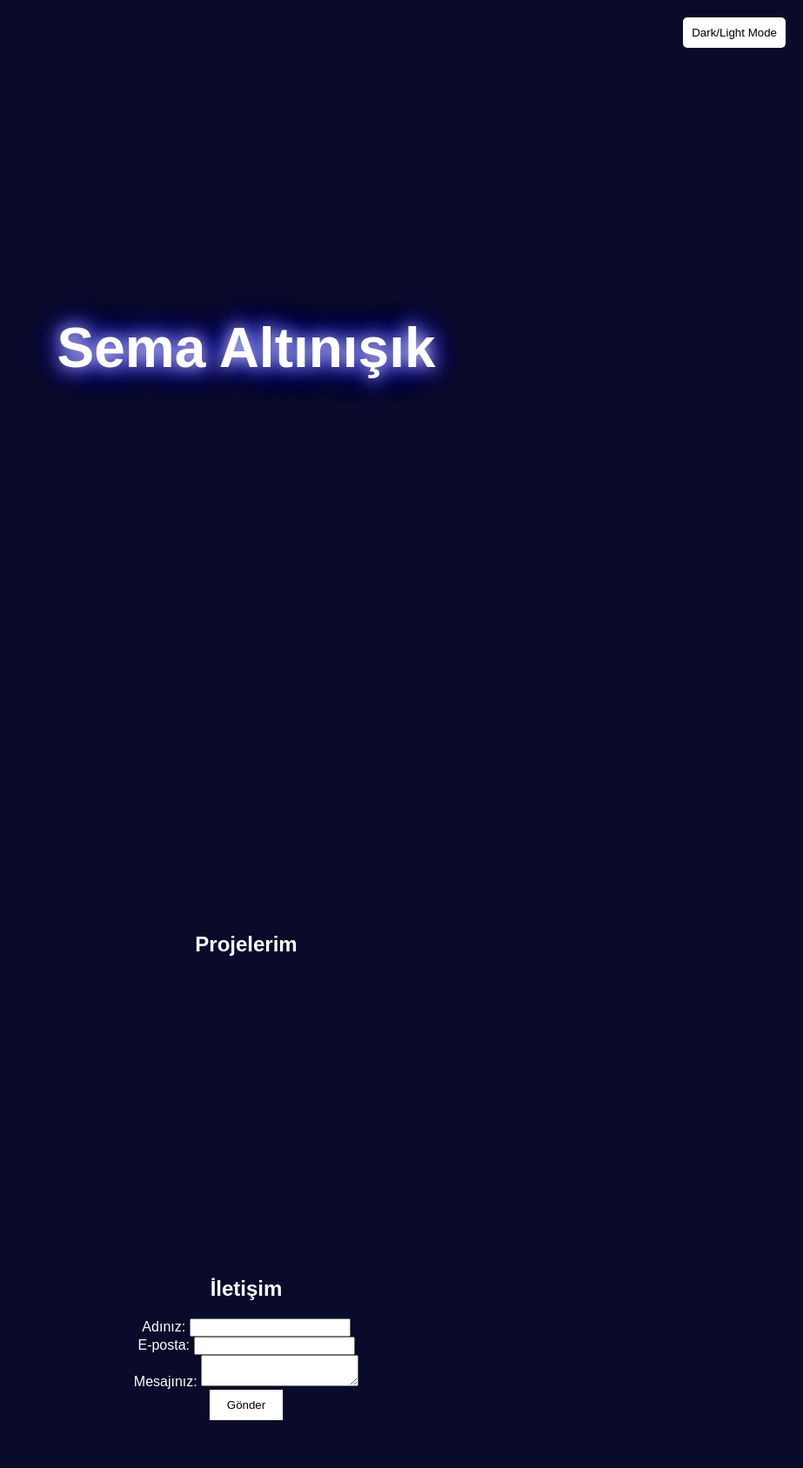
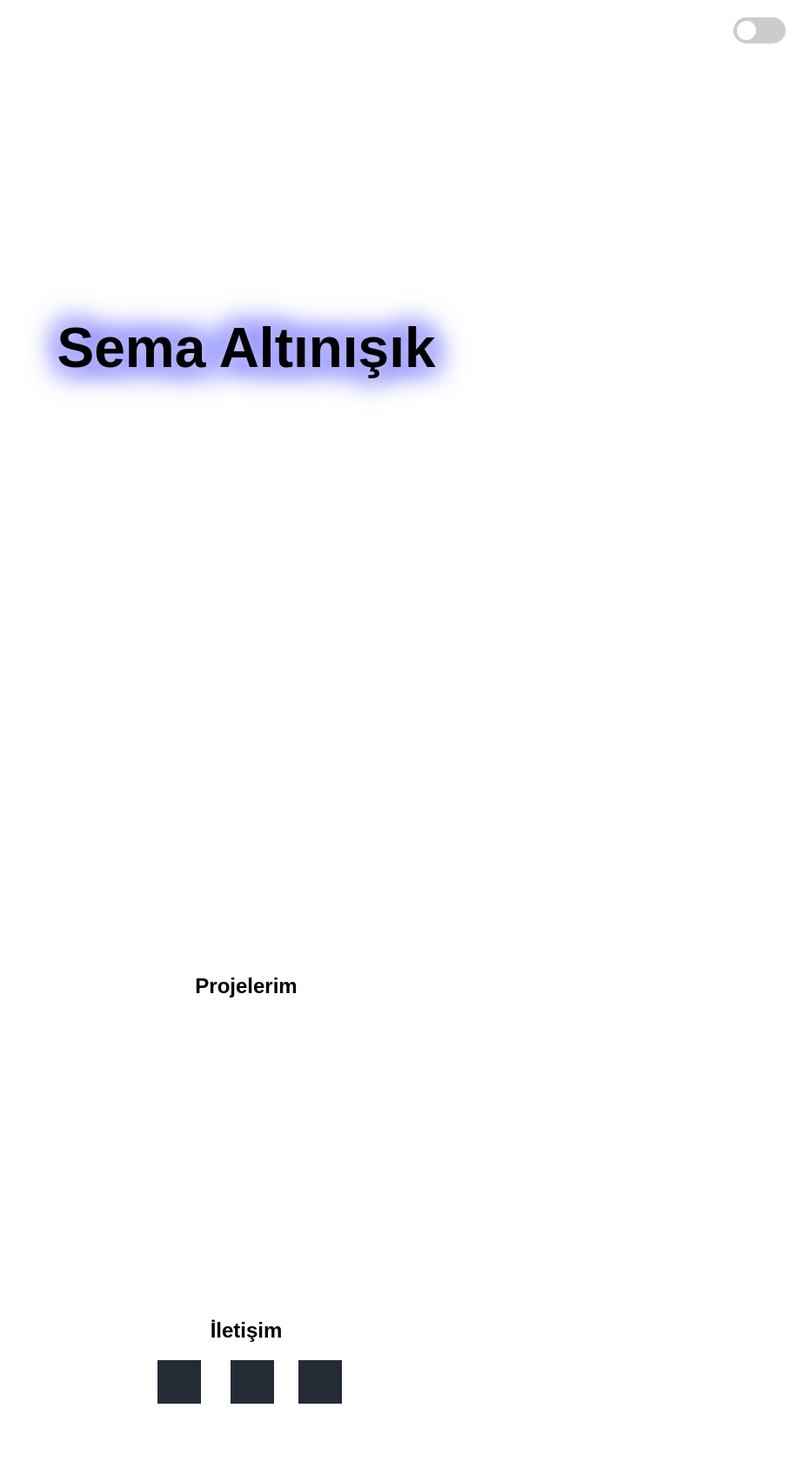
Before and after one commit to altnsksema/altnsksema.github.io, a plain HTML site: page index.html in a window 1280 px wide. Shown: the whole page at 87% size, without its empty margins (357-1280 px from the left). Drawn offline with nearby package versions, Linux system fonts and the light colour scheme; grey boxes are pictures that could not be loaded.

Commit message:
Update index.html

```diff
--- a/index.html
+++ b/index.html
@@ -12,8 +12,8 @@
         body {
             margin: 0;
             font-family: Arial, sans-serif;
-            background-color: #0a0a2a;
-            color: white;
+            background-color: #ffffff; /* Light mode arka planı beyaz */
+            color: #000000; /* Siyah yazı */
             overflow-x: hidden;
             transition: background 0.5s, color 0.5s;
         }
@@ -69,27 +69,96 @@
             position: fixed;
             top: 20px;
             right: 20px;
-            background: #fff;
-            color: black;
-            padding: 10px;
-            border-radius: 5px;
+            background: none;
+            border: none;
             cursor: pointer;
         }
+        .theme-switch {
+            position: relative;
+            display: inline-block;
+            width: 60px;
+            height: 30px;
+        }
+        .theme-switch input {
+            opacity: 0;
+            width: 0;
+            height: 0;
+        }
+        .theme-switch .slider {
+            position: absolute;
+            cursor: pointer;
+            top: 0;
+            left: 0;
+            right: 0;
+            bottom: 0;
+            background-color: #ccc;
+            transition: .4s;
+            border-radius: 50px;
+        }
+        .theme-switch .slider:before {
+            position: absolute;
+            content: "";
+            height: 22px;
+            width: 22px;
+            border-radius: 50px;
+            left: 4px;
+            bottom: 4px;
+            background-color: white;
+            transition: .4s;
+        }
+        input:checked + .slider {
+            background-color: #2196F3;
+        }
+        input:checked + .slider:before {
+            transform: translateX(30px);
+        }
         .dark-mode {
-            background-color: #121212;
-            color: #f5f5f5;
+            background-color: #2c3e50; /* Dark mode için koyu arka plan */
+            color: #ecf0f1; /* Açık yazı rengi */
+        }
+        .social-links {
+            display: flex;
+            justify-content: center;
+            gap: 20px;
+            margin-top: 20px;
+        }
+        .social-icon {
+            text-align: center;
+            transition: transform 0.3s ease;
+        }
+        .social-icon img {
+            width: 50px;
+            height: 50px;
+            margin-bottom: 10px;
+            filter: brightness(0) saturate(100%) invert(15%) sepia(50%) saturate(200%) hue-rotate(180deg);
+            transition: filter 0.3s ease;
+        }
+        .social-icon p {
+            font-size: 1.1rem;
+            color: white;
+        }
+        .social-icon:hover {
+            transform: scale(1.1);
+        }
+        .social-icon:hover img {
+            filter: brightness(0) saturate(100%) invert(75%) sepia(100%) saturate(1000%) hue-rotate(200deg);
         }
     </style>
 </head>
 <body>
-    <button class="theme-toggle">Dark/Light Mode</button>
+    <div class="theme-toggle">
+        <label class="theme-switch">
+            <input type="checkbox" id="themeSwitch">
+            <span class="slider"></span>
+        </label>
+    </div>
     <div class="hero">
         <h1 class="fade-in">Sema Altınışık</h1>
     </div>
 
     <section class="about">
         <div class="container">
-            <img src="" alt="Profile Picture" class="fade-left">
+            <img src="https://example.com/profil-resminiz.jpg" alt="Profil Resmi" class="fade-left">
             <div class="text fade-right">
                 <h2>Hakkımda</h2>
                 <p>Kendiniz hakkında kısa bir açıklama.</p>
@@ -112,15 +181,20 @@
 
     <section class="contact">
         <h2>İletişim</h2>
-        <form>
-            <label for="name">Adınız:</label>
-            <input type="text" id="name" name="name" required><br>
-            <label for="email">E-posta:</label>
-            <input type="email" id="email" name="email" required><br>
-            <label for="message">Mesajınız:</label>
-            <textarea id="message" name="message" required></textarea><br>
-            <button type="submit">Gönder</button>
-        </form>
+        <div class="social-links">
+            <div class="social-icon">
+                <img src="https://upload.wikimedia.org/wikipedia/commons/a/a2/LinkedIn_logo_initials.png" alt="LinkedIn Logo">
+                <p>LinkedIn</p>
+            </div>
+            <div class="social-icon">
+                <img src="https://upload.wikimedia.org/wikipedia/commons/e/e6/Medium_logo_2017.svg" alt="Medium Logo">
+                <p>Medium</p>
+            </div>
+            <div class="social-icon">
+                <img src="https://upload.wikimedia.org/wikipedia/commons/0/0b/Twitter-logo.svg" alt="Twitter Logo">
+                <p>Twitter</p>
+            </div>
+        </div>
     </section>
 
     <script>
@@ -130,10 +204,11 @@
             gsap.from(".fade-left", { opacity: 0, x: -100, duration: 1.5, scrollTrigger: { trigger: ".fade-left", start: "top 80%" }});
             gsap.from(".fade-right", { opacity: 0, x: 100, duration: 1.5, scrollTrigger: { trigger: ".fade-right", start: "top 80%" }});
             gsap.from(".fade-up", { opacity: 0, y: 50, duration: 1.5, scrollTrigger: { trigger: ".fade-up", start: "top 80%" }});
-        });
 
-        document.querySelector(".theme-toggle").addEventListener("click", () => {
-            document.body.classList.toggle("dark-mode");
+            const themeSwitch = document.getElementById("themeSwitch");
+            themeSwitch.addEventListener("change", () => {
+                document.body.classList.toggle("dark-mode", themeSwitch.checked);
+            });
         });
     </script>
 </body>
```
